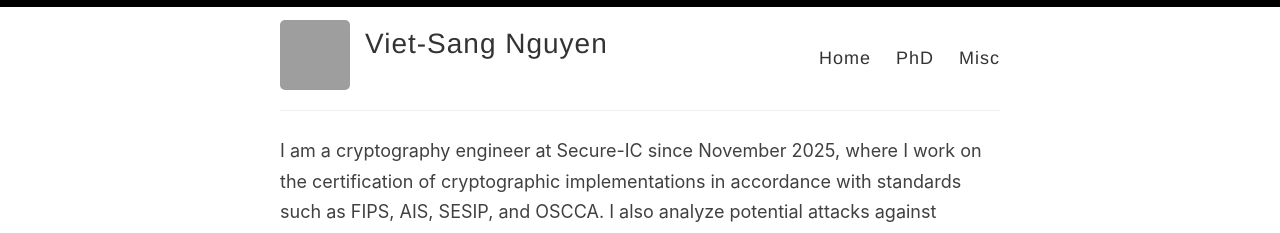
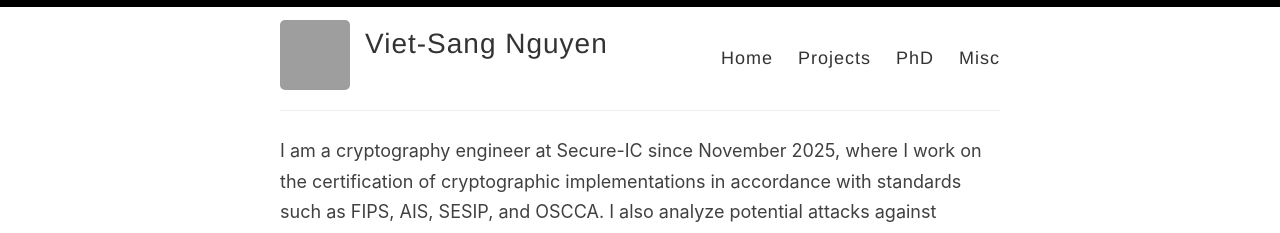
Before and after one commit to nvietsang/nvietsang.github.io, a Jekyll site: the page built from index.html, in a window 1280 px wide and 900 px high. Shown: the top 233 px of the window. Built offline with Jekyll 4.4.1, drawn with Linux system fonts in a browser that asks for light colours; the list of posts is cut into pages by our own code; grey boxes are pictures that could not be loaded.

Commit message:
unhide projects

```diff
--- a/_layouts/default.html
+++ b/_layouts/default.html
@@ -29,7 +29,7 @@
 
             <nav>
               <a href="{{ site.baseurl }}/">Home</a>
-              <!-- <a href="{{ site.baseurl }}/projects">Projects</a> -->
+              <a href="{{ site.baseurl }}/projects">Projects</a>
               <!-- <a href="{{ site.baseurl }}/posts">Posts</a> -->
               <a href="{{ site.baseurl }}/phd">PhD</a>
               <a href="{{ site.baseurl }}/misc">Misc</a>
```
